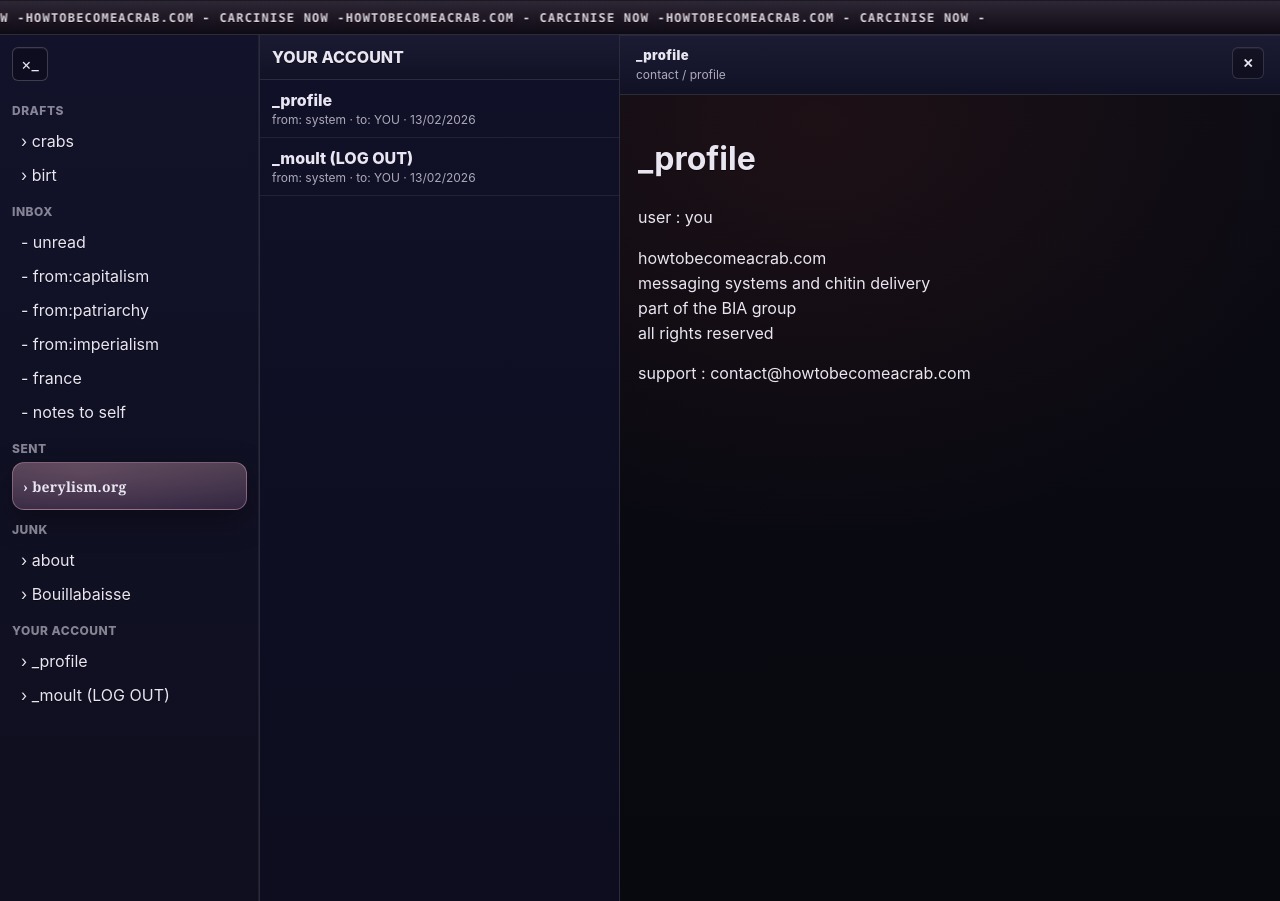
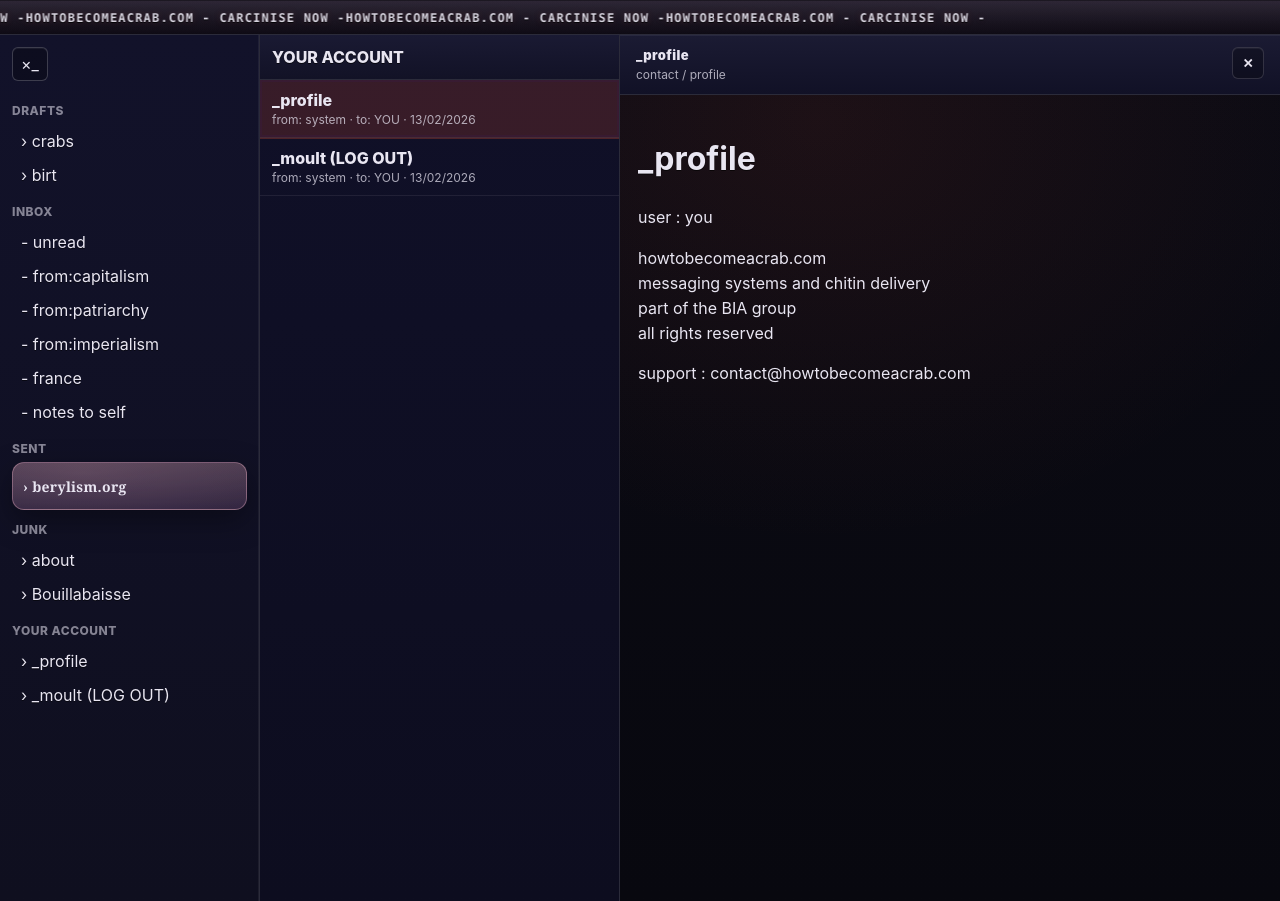
Before and after one commit to blhls/howtobecomeacrab, a Jekyll site: the page built from mail/account/index.md, in a window 1280 px wide. Built offline with Jekyll 4.4.1, drawn with Linux system fonts in a browser that asks for light colours.

Commit message:
Update mail.html

```diff
--- a/_layouts/mail.html
+++ b/_layouts/mail.html
@@ -38,6 +38,12 @@
         var(--ink);
       color: var(--text);
     }
+
+    .msg.active{
+  background: rgba(194,70,45,.22);
+  outline: 1px solid rgba(194,70,45,.35);
+  box-shadow: 0 0 0 2px rgba(58,27,90,.18) inset;
+}
 
     /* top scrolling banner */
     .topbar{
```
